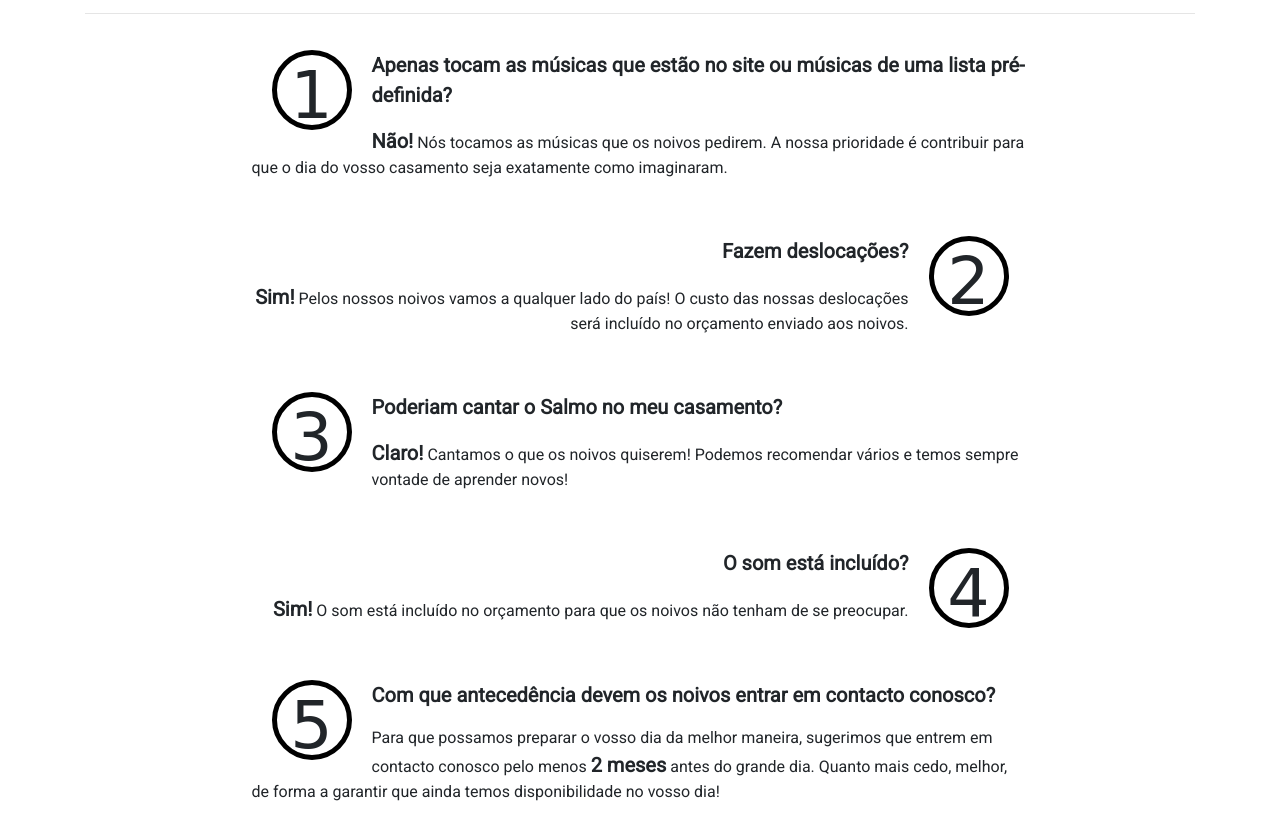
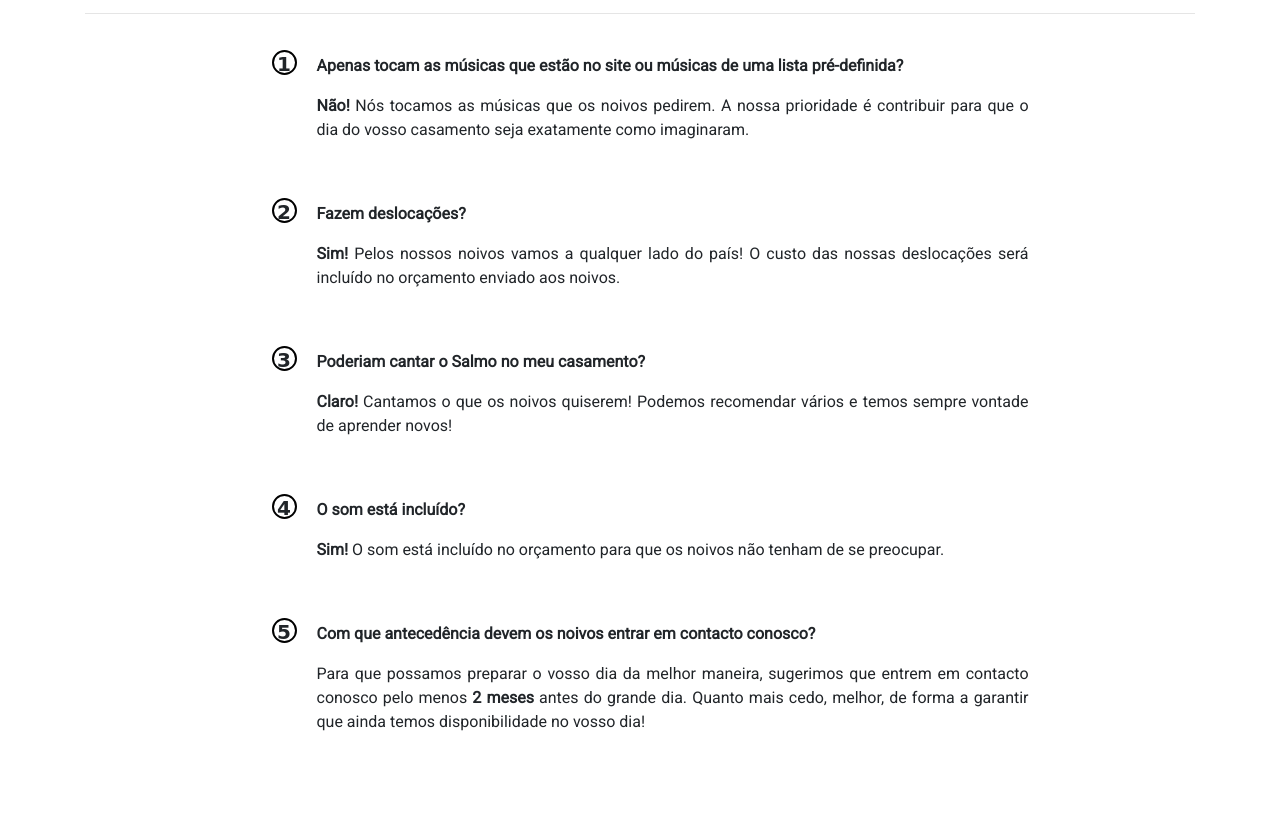
Before and after one commit to Kyntaz/camerata-web, a plain HTML site: page index.html in a window 1280 px wide. Shown: the part 4802-5625 px from the top of the page. Drawn offline with nearby package versions, Linux system fonts and the light colour scheme; a web font is replaced by a local one.

Commit message:
Redesign

```diff
--- a/index.html
+++ b/index.html
@@ -383,30 +383,40 @@
                 <hr>
             </div>
             <div class="faq-list">
-                <div class="faq-item">
-                    <div class="faq-number faq-number_left">1</div>
+                <div class="faq-item justify">
+                    <div class="faq-number">1</div>
+                    <div class="faq-text">
                         <p class="faq-question"> Apenas tocam as músicas que estão no site ou músicas de uma lista pré-definida?</p>
                         <p class="faq-answer"> <span class="faq-tldr">Não!</span> Nós tocamos as músicas que os noivos pedirem. A nossa prioridade é contribuir para que o dia do vosso casamento seja exatamente como imaginaram. </p>
                     </div>
-                <div class="faq-item faq-item_right">
-                    <div class="faq-number faq-number_right">2</div>
+                </div>
+                <div class="faq-item justify">
+                    <div class="faq-number">2</div>
+                    <div class="faq-text">
                         <p class="faq-question"> Fazem deslocações?</p>
                         <p class="faq-answer"> <span class="faq-tldr">Sim!</span> Pelos nossos noivos vamos a qualquer lado do país! O custo das nossas deslocações será incluído no orçamento enviado aos noivos. </p>
                     </div>
-                <div class="faq-item">
-                    <div class="faq-number faq-number_left">3</div>
+                </div>
+                <div class="faq-item justify">
+                    <div class="faq-number">3</div>
+                    <div class="faq-text">
                         <p class="faq-question"> Poderiam cantar o Salmo no meu casamento?</p>
                         <p class="faq-answer"> <span class="faq-tldr">Claro!</span> Cantamos o que os noivos quiserem! Podemos recomendar vários e temos sempre vontade de aprender novos! </p>
                     </div>
-                <div class="faq-item faq-item_right">
-                    <div class="faq-number faq-number_right">4</div>
+                </div>
+                <div class="faq-item justify">
+                    <div class="faq-number">4</div>
+                    <div class="faq-text">
                         <p class="faq-question"> O som está incluído?</p>
                         <p class="faq-answer"> <span class="faq-tldr">Sim!</span> O som está incluído no orçamento para que os noivos não tenham de se preocupar. </p>
                     </div>
-                <div class="faq-item">
-                    <div class="faq-number faq-number_left">5</div>
+                </div>
+                <div class="faq-item justify">
+                    <div class="faq-number">5</div>
+                    <div class="faq-text">
                         <p class="faq-question"> Com que antecedência devem os noivos entrar em contacto conosco?</p>
                         <p class="faq-answer"> Para que possamos preparar o vosso dia da melhor maneira, sugerimos que entrem em contacto conosco pelo menos <span class="faq-tldr">2 meses</span> antes do grande dia. Quanto mais cedo, melhor, de forma a garantir que ainda temos disponibilidade no vosso dia! </p>
+                    </div>
                 </div>
             </div>
         </div>
--- a/style.css
+++ b/style.css
@@ -214,8 +214,11 @@ a:hover {
 }
 
 .faq-item {
+    display: flex;
     width: 70%;
     margin: 20px;
+    flex-direction: row;
+    align-items: baseline;
 }
 
 .faq-item_right {
@@ -224,35 +227,27 @@ a:hover {
 
 .faq-question {
     font-weight: bold;
-    font-size: 15pt;
 }
 
 .faq-number {
+    flex-shrink: 0;
     font-family: 'Montez', cursive;
-    font-size: 50pt;
-    border-width: 5px;
+    font-size: 15pt;
+    border-width: 2px;
     border-color: black;
     border-style: solid;
     border-radius: 50%;
     text-align: center;
-    width: 80px;
-    height: 80px;
-    line-height: 80px;
+    width: 25px;
+    height: 25px;
+    line-height: 25px;
     margin-right: 20px;
     margin-left: 20px;
-}
-
-.faq-number_left {
-    float: left;
-}
-
-.faq-number_right {
-    float: right;
+    font-weight: bold;
 }
 
 .faq-tldr {
     font-weight: bold;
-    font-size: 15pt;
 }
 
 .signature {
```
Lines whose indentation alone changed are shown as unchanged.
